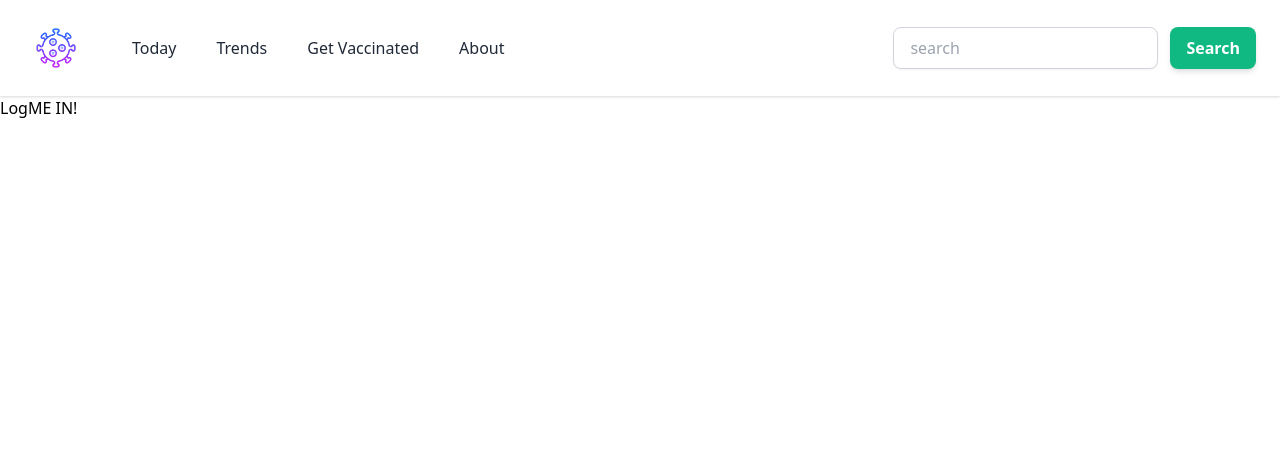
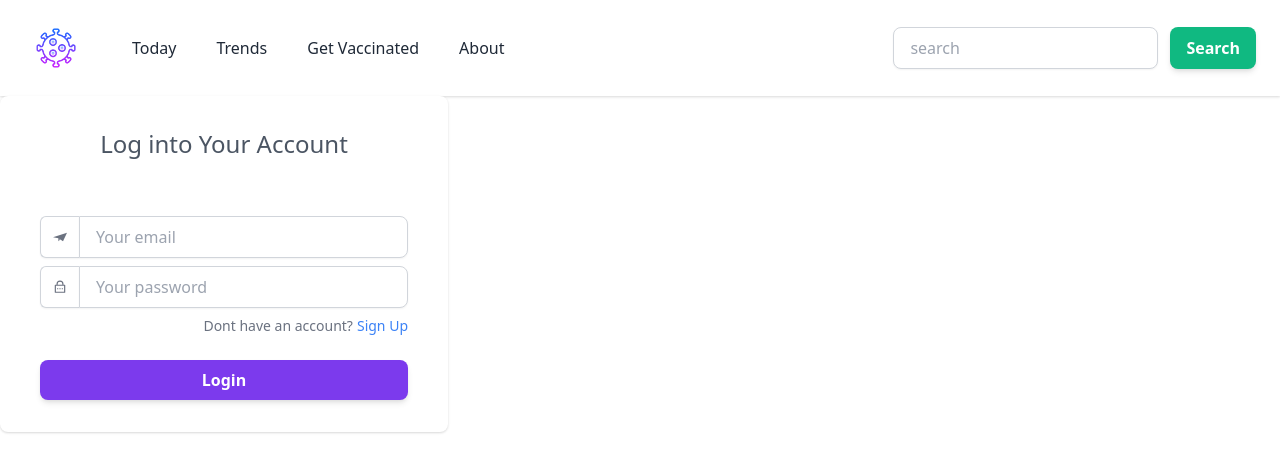
Before and after one commit to hector4213/coronaviruscanada, a React (Create React App) app: page /login in a window 1280 px wide. Shown: the top 472 px of the page. Built offline with nearby package versions, Linux system fonts and the light colour scheme; no server answers.

Commit message:
bring login form into view

```diff
--- a/src/views/Login.jsx
+++ b/src/views/Login.jsx
@@ -1,5 +1,11 @@
+import LoginForm from '../components/Login/LoginForm';
+
 const Login = () => {
-  return <div>LogME IN!</div>;
+  return (
+    <div>
+      <LoginForm />
+    </div>
+  );
 };
 
 export default Login;
```
